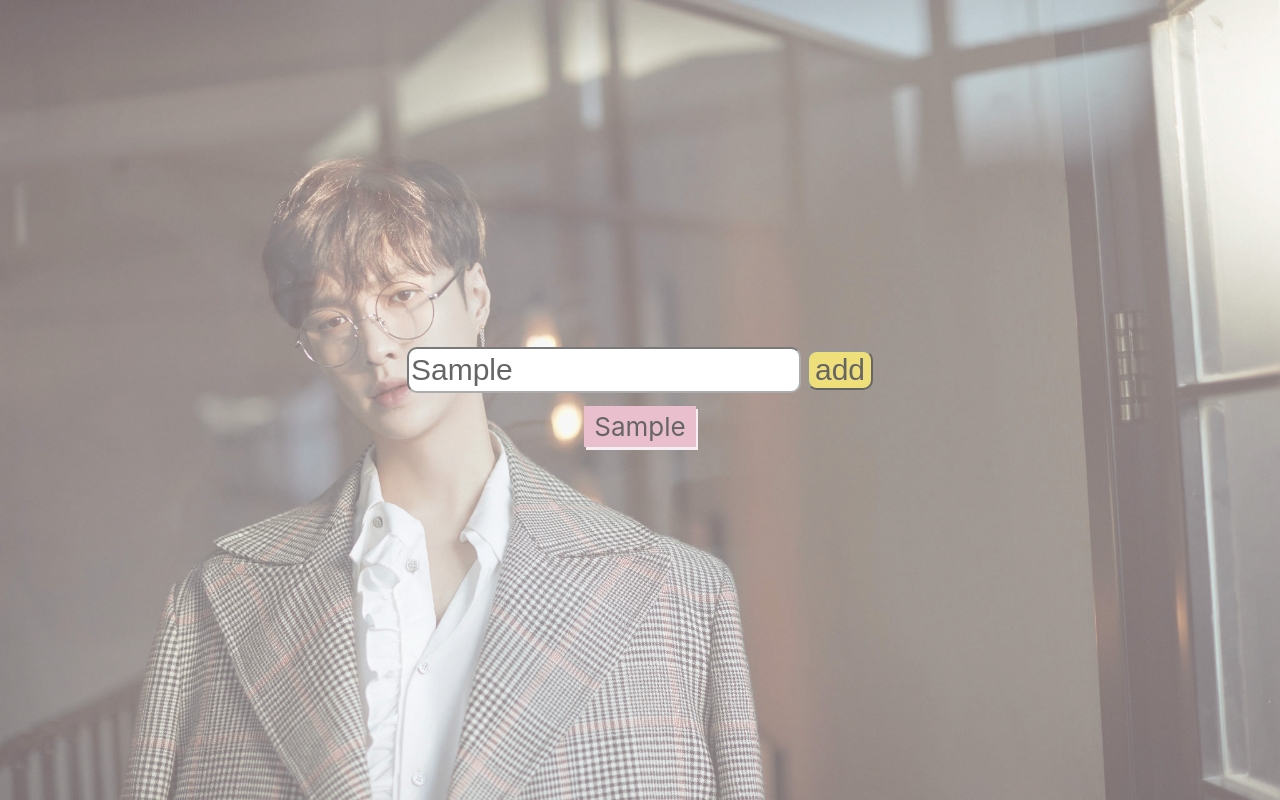
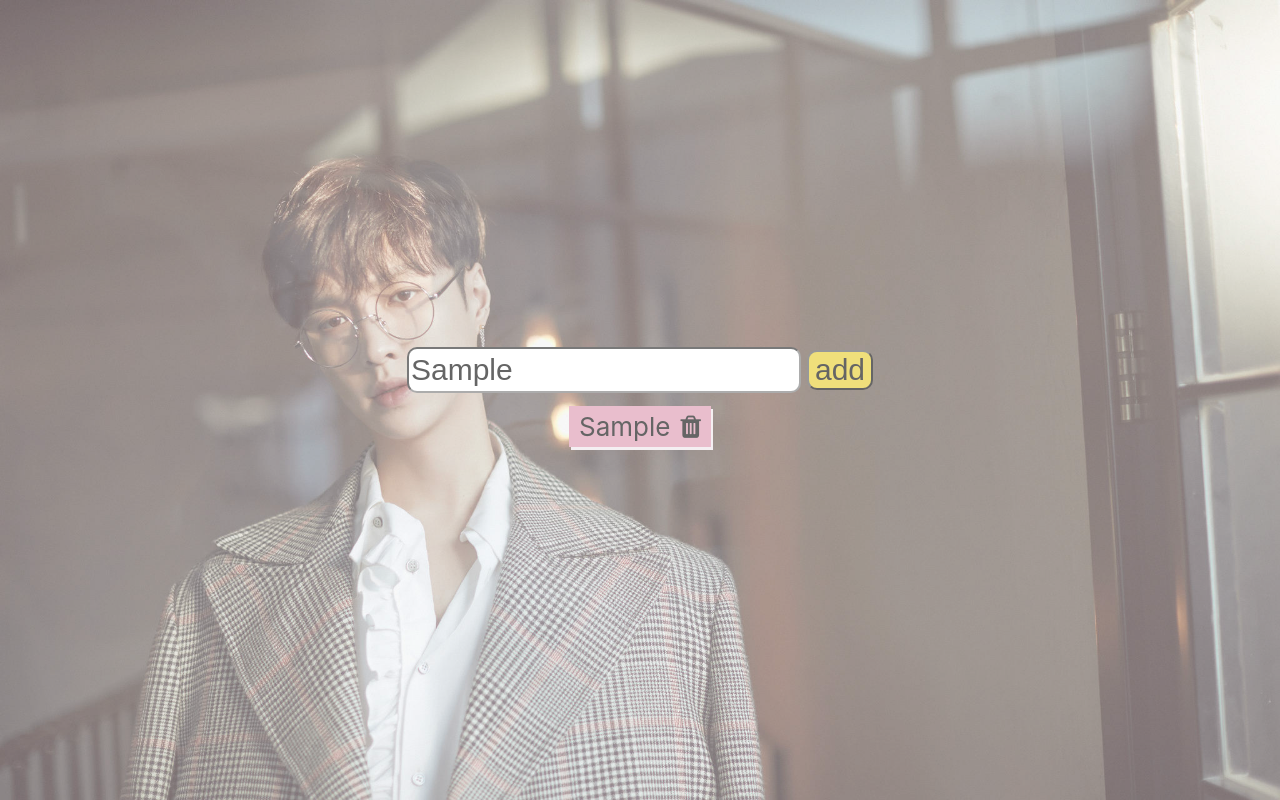
Before and after one commit to Mandy-Chen/todoApp, a React (Create React App) app: page / in a window 1280 px wide. Both pictures are taken after typing "Sample" into the empty fields and a click on the button "add". Built offline with nearby package versions, Linux system fonts and the light colour scheme.

Commit message:
[todoApp][mandy] feature :Add delete Icon

```diff
--- a/package.json
+++ b/package.json
@@ -6,6 +6,7 @@
     "@testing-library/jest-dom": "^4.2.4",
     "@testing-library/react": "^9.5.0",
     "@testing-library/user-event": "^7.2.1",
+    "font-awesome": "^4.7.0",
     "react": "^16.13.1",
     "react-dom": "^16.13.1",
     "react-redux": "^7.2.1",
--- a/src/components/Todo.jsx
+++ b/src/components/Todo.jsx
@@ -1,12 +1,17 @@
 import React from "react";
 import './todo.css';
+import '../../node_modules/font-awesome/css/font-awesome.min.css'
 class Todo extends React.Component {
     constructor(props) {
         super(props)
     }
     render() {
         return (
-        <div className="todo">{this.props.text}</div>
+            <div className="todo">{this.props.text}
+                <div>
+                    <i className="fa fa-trash" aria-hidden="true"></i>
+                </div>
+            </div>
         )
     }
 }
--- a/src/components/todo.css
+++ b/src/components/todo.css
@@ -3,6 +3,10 @@
   padding: 5px 10px;
   margin: 10px;
   box-shadow: 2px 3px #eee5ea;
+}
+.todo div{
+    display: inline-block;
+    margin-left: 10px;
 }
 .todoInput input {
   display: inline-block;
```
Also changed, not shown: src/images/delete.png (added), 1 other file (tests, documents, lock files or other folders).
